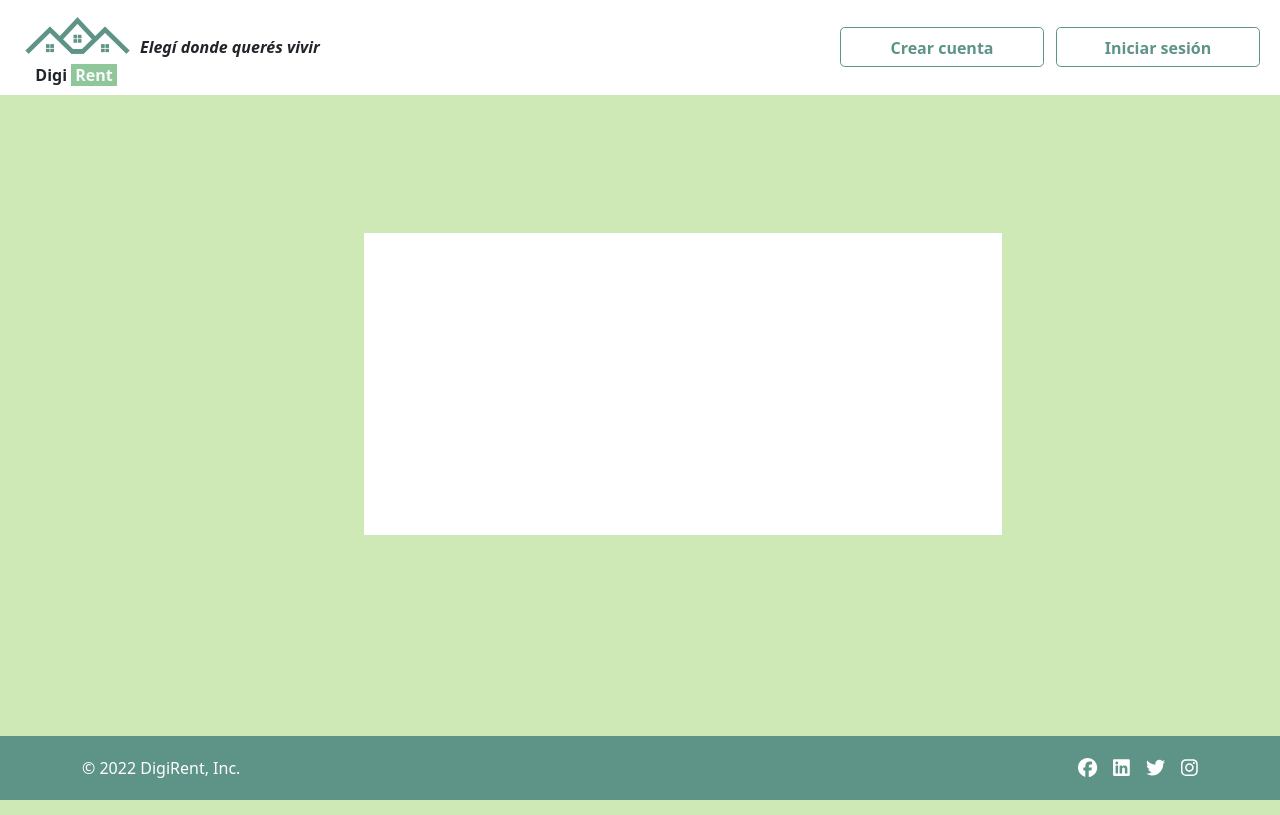
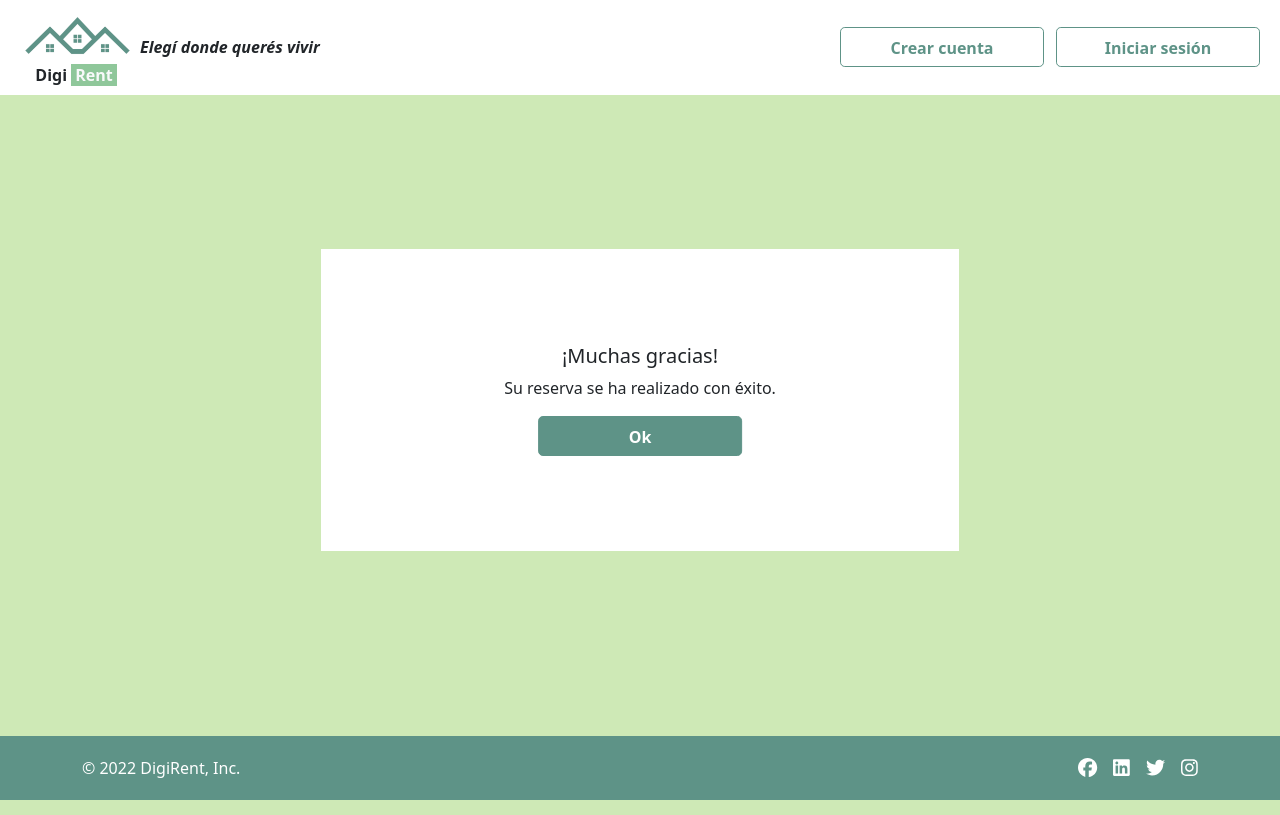
Before and after one commit to marielagcw/CTDGrupo11DigiRent, a React (Create React App) app in the folder FrontEnd/: page /confirmacionReservaExitosa in a window 1280 px wide. Built offline with nearby package versions, Linux system fonts and the light colour scheme.

Commit message:
Agregado lo que faltaba del mapa

```diff
--- /dev/null
+++ b/FrontEnd/src/components/ElementsMap.jsx
@@ -0,0 +1,16 @@
+import React from 'react';
+import { Marker, Popup } from 'react-leaflet';
+import {IconMapLocation} from './IconMapLocation';
+
+
+const ElementsMap = () => {
+    return (
+        <Marker position={[-34.54508863095704, -58.44979770434816]} icon={IconMapLocation}>
+            <Popup>
+                Estadio Monumental <br /> Vamos River!!!
+            </Popup>
+        </Marker>
+    );
+}
+
+export default ElementsMap;
--- /dev/null
+++ b/FrontEnd/src/components/IconMapLocation.jsx
@@ -0,0 +1,13 @@
+import L from 'leaflet';
+
+export const IconMapLocation = new L.Icon({
+    iconUrl: require("../img/marker-icon-rojo.png"),
+    iconRetinaUrl: require("../img/marker-icon-rojo.png"),
+    iconSize: [25, 35],
+    iconAnchor: [10, 35],
+    popupAnchor: [0, -35],
+    /*shadowUrl: null,
+    shadowSize: null,
+    shadowAnchor: null,*/
+    className: 'leaflet-venue-icon',
+});
--- a/FrontEnd/src/components/ProductMap.jsx
+++ b/FrontEnd/src/components/ProductMap.jsx
@@ -1,30 +1,25 @@
-import React, {useState, useEffect} from 'react';
-import {MapContainer, Marker, Popup, TileLayer} from 'react-leaflet';
+import React from 'react';
+import {MapContainer, TileLayer} from 'react-leaflet';
 import '../styles/ProductMap.css';
+import 'leaflet/dist/leaflet.css';
+import ElementsMap from './ElementsMap';
 
-
-export default function ProductMap () {
+const ProductMap = () => {
     return (
         <div id="map">
             <h2 className='map-title title'>¿Dónde vas a estar?</h2>
             <hr className='map-hr' />
             <div className = "mapa-contenedor">
-                <MapContainer center={[-34.6037, -58.3816]} zoom={13}>
+                <MapContainer center={[-34.54508863095704, -58.44979770434816]} zoom={16} scrollWheelZoom={false}>
                 <TileLayer
                     url="https://{s}.tile.openstreetmap.org/{z}/{x}/{y}.png"
                     attribution='@ Openstreetmap contributors'
                 />
-                <Marker
-                    title= "Estadio Monumental"
-                    position={[-34.54511176390258, -58.44975344474727]}
-                    Popup={
-                        <div>
-                            <p>Estadio Monumental</p>
-                        </div>
-                    }
-                />
+                <ElementsMap />
                 </MapContainer>
             </div>
         </div>
     );
 }
+
+export default ProductMap;
--- a/FrontEnd/src/components/TemplateProductoExitosa.jsx
+++ b/FrontEnd/src/components/TemplateProductoExitosa.jsx
@@ -1,30 +1,37 @@
 import Header from "./Header";
 import Footer from "./Footer";
+import {useNavigate } from 'react-router-dom';
 import "../styles/TemplateProductoExitosa.css";
 
+
 export default function ProductoForm() {
+    const navigate = useNavigate();
+
     return (
         <>
           <Header />
           <div id="prodexitosa-container">
           <div className="templateproducto text-center">
-          <div className="templprod-body">Confirmación alta producto</div>
+          <div className="templprod-body">
+            <div id="textoproducto">
+            <p  className="templprod-text">
+              Tu propiedad se ha creado con éxito.
+            </p>
+            <a href="#" className="btn btn-primary btn-lg" onClick={()=>navigate('/')}
+>
+              volver
+            </a>
+
+            </div>
+
           </div>
           </div>
-
-      {/* <div className="card text-center" style="width: 18rem;">
-            <div className="card-body">
-              <h5 className="card-title">Special title treatment</h5>
-              <p className="card-text">
-                With supporting text below as a natural lead-in to additional
-                content.
-              </p>
-              <a href="#" className="btn btn-primary">
-                Go somewhere
-              </a>
           </div>
-          </div> */}
           <Footer />
         </>
       );
+
+
+
+
 }
--- a/FrontEnd/src/components/TemplateReservaExitosa.jsx
+++ b/FrontEnd/src/components/TemplateReservaExitosa.jsx
@@ -1,11 +1,10 @@
 import Header from "./Header";
 import Footer from "./Footer";
+import { useNavigate } from 'react-router-dom';
 import "../styles/TemplateReservaExitosa.css"
-// import { Navigate } from 'react-router-dom';
 
 export default function Reserva() {
-
-    // const navigate = useNavigate();
+    const navigate = useNavigate();
 
     return (
         <>
@@ -13,28 +12,21 @@ export default function Reserva() {
           <div id="resexitosa-container">
           <div className="templatereserva text-center">
           <div className="templ-body">
+            <div id="textocentrado">
+            <h5 className="templ-title">¡Muchas gracias!</h5>
+            <p  className="templ-text">
+              Su reserva se ha realizado con éxito.
+            </p>
 
+            <a href="#" className="btn btn-primary btn-lg" onClick={()=>navigate('/')}>
+              Ok
+            </a>
 
+            </div>
 
           </div>
-
           </div>
-
-
           </div>
-
-          {/* <div className="card text-center" style="width: 18rem;">
-            <div className="card-body">
-              <h5 className="card-title">Special title treatment</h5>
-              <p className="card-text">
-                With supporting text below as a natural lead-in to additional
-                content.
-              </p>
-              <a href="#" className="btn btn-primary">
-                Go somewhere
-              </a>
-            </div>
-          </div> */}
           <Footer />
         </>
       );
--- a/FrontEnd/src/styles/ProductMap.css
+++ b/FrontEnd/src/styles/ProductMap.css
@@ -1,7 +1,11 @@
 .leaflet-container {
     width: 100%;
     height: 540px;
-    z-index: -1;
+    z-index: 0;
+  }
+
+.leaflet-marker-icon {
+    z-index: 0;
   }
 
 @media screen and (max-width: 1500px) {
--- a/FrontEnd/src/styles/TemplateProductoExitosa.css
+++ b/FrontEnd/src/styles/TemplateProductoExitosa.css
@@ -11,9 +11,18 @@ div#prodexitosa-container{
 
 .templprod-body{
     position: absolute;
+    top: 50%;
+    left: 50%;
+    transform: translate(-50%, -50%);
     width: 638px;
     height: 302px;
-    left: 364px;
-    top: 233px;
     background-color: white;
 }
+
+div#textoproducto{
+    position: absolute;
+    top: 50%;
+    left: 50%;
+    transform: translate(-50%, -50%);
+
+}
--- a/FrontEnd/src/styles/TemplateReservaExitosa.css
+++ b/FrontEnd/src/styles/TemplateReservaExitosa.css
@@ -4,16 +4,26 @@ div#resexitosa-container{
 
 }
 
-.templatereserva text-center{
+.templatereserva .text-center{
     width: 18rem;
 
 }
 
 .templ-body{
     position: absolute;
+    top: 50%;
+    left: 50%;
+    transform: translate(-50%, -50%);
     width: 638px;
     height: 302px;
-    left: 364px;
-    top: 233px;
     background-color: white;
+
 }
+
+div#textocentrado{
+    position: absolute;
+    top: 50%;
+    left: 50%;
+    transform: translate(-50%, -50%);
+
+}
```
Also changed, not shown: FrontEnd/src/img/marker-icon-rojo.png (added). Lines whose indentation alone changed are shown as unchanged.
